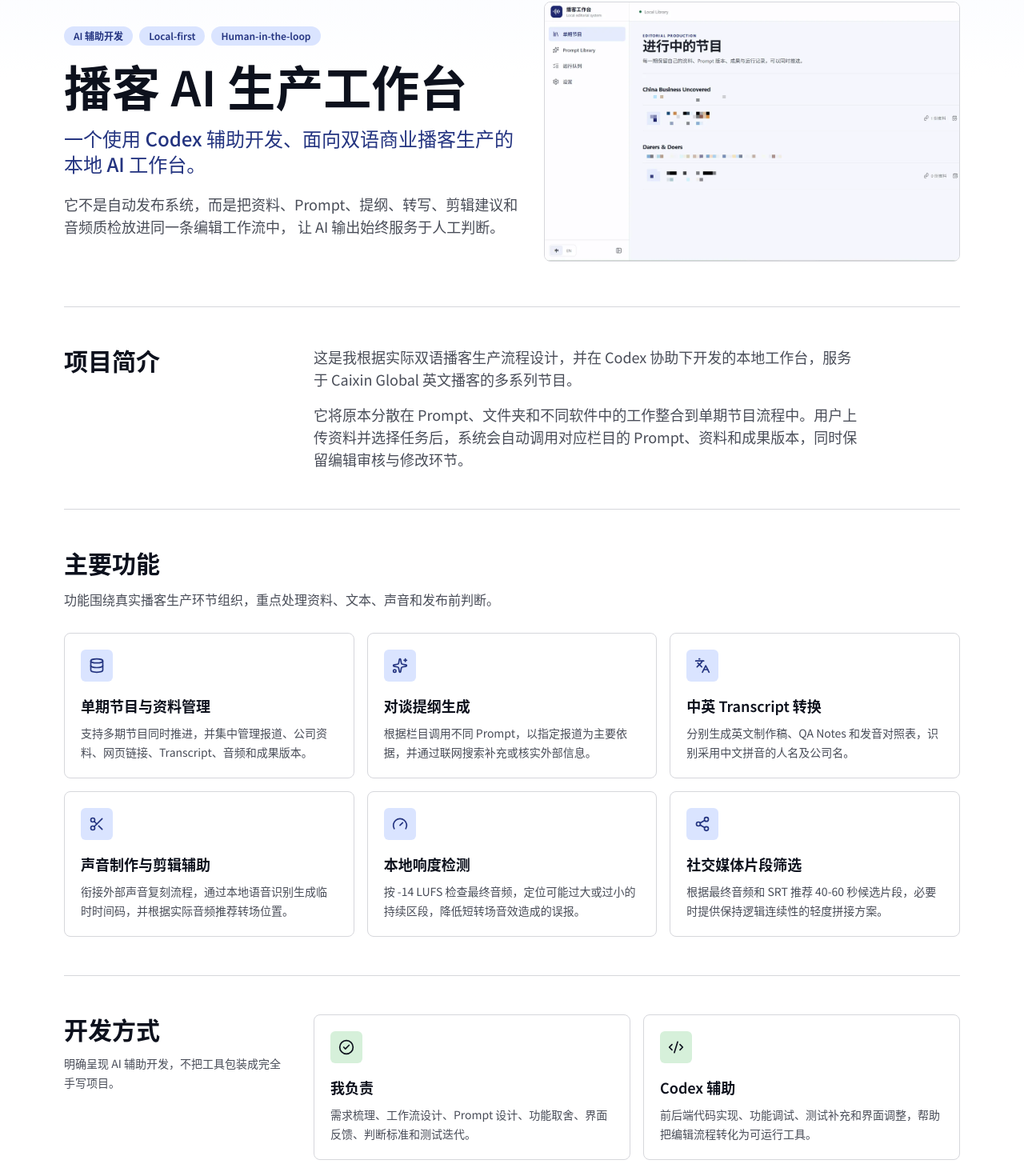
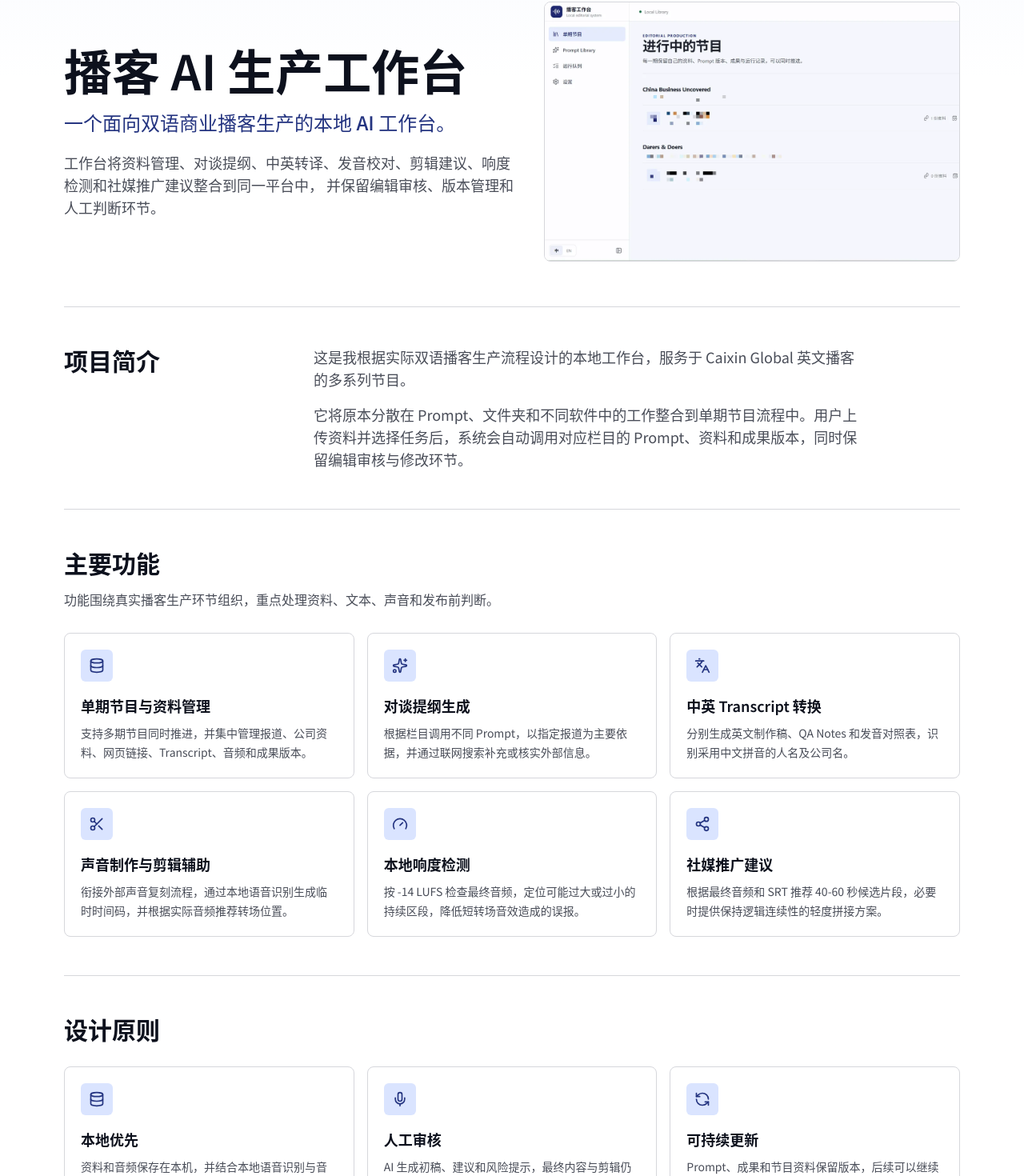
Before and after one commit to bohandu/bohandu.github.io, a Next.js app: page /projects/podcast-ai-workbench in a window 1280 px wide. Shown: the part 183-1653 px from the top of the page at 80% size. Built offline with nearby package versions, Linux system fonts and the light colour scheme.

Commit message:
Simplify AI project presentation

```diff
--- a/app/page.tsx
+++ b/app/page.tsx
@@ -110,7 +110,7 @@ export default function HomePage() {
           />
           <div className="mt-7 space-y-4">
             {latestProjects.map((item) => (
-              <WorkCard item={item} key={item.title} />
+              <WorkCard hideMeta item={item} key={item.title} />
             ))}
           </div>
         </div>
--- a/app/projects/page.tsx
+++ b/app/projects/page.tsx
@@ -33,25 +33,8 @@ export default function ProjectsPage() {
                 width={640}
               />
               <div className="p-5">
-                <div className="flex flex-wrap items-center gap-2">
-                  <span className="rounded-full bg-accent-soft px-3 py-1 text-xs font-semibold text-ink">
-                    {project.status}
-                  </span>
-                  {project.tags.map((tag) => (
-                    <span className="rounded-full bg-surface px-3 py-1 text-xs font-medium text-muted" key={tag}>
-                      {tag}
-                    </span>
-                  ))}
-                </div>
-                <h2 className="mt-4 text-2xl font-semibold leading-snug">{project.title}</h2>
+                <h2 className="text-2xl font-semibold leading-snug">{project.title}</h2>
                 <p className="mt-3 text-base leading-7 text-muted">{project.description}</p>
-                <div className="mt-5 flex flex-wrap gap-2">
-                  {project.technologies.map((technology) => (
-                    <span className="rounded-md border border-line px-2.5 py-1 text-xs font-medium text-muted" key={technology}>
-                      {technology}
-                    </span>
-                  ))}
-                </div>
                 {isExternal ? (
                   <a className={linkClass} href={project.link} rel="noreferrer" target="_blank">
                     查看项目
--- a/app/projects/podcast-ai-workbench/page.tsx
+++ b/app/projects/podcast-ai-workbench/page.tsx
@@ -3,8 +3,6 @@ import Link from "next/link";
 import {
   ArrowLeft,
   ArrowUpRight,
-  CheckCircle2,
-  Code2,
   Database,
   Gauge,
   Languages,
@@ -42,29 +40,16 @@ const featureItems = [
     icon: Gauge
   },
   {
-    title: "社交媒体片段筛选",
+    title: "社媒推广建议",
     description: "根据最终音频和 SRT 推荐 40-60 秒候选片段，必要时提供保持逻辑连续性的轻度拼接方案。",
     icon: Share2
-  }
-];
-
-const roleItems = [
-  {
-    title: "我负责",
-    description: "需求梳理、工作流设计、Prompt 设计、功能取舍、界面反馈、判断标准和测试迭代。",
-    icon: CheckCircle2
-  },
-  {
-    title: "Codex 辅助",
-    description: "前后端代码实现、功能调试、测试补充和界面调整，帮助把编辑流程转化为可运行工具。",
-    icon: Code2
   }
 ];
 
 const principleItems = [
   {
     title: "本地优先",
-    description: "资料和音频保存在本机，无须额外购买云端 API。",
+    description: "资料和音频保存在本机，并结合本地语音识别与音频测量组件。",
     icon: Database
   },
   {
@@ -109,22 +94,15 @@ export default function PodcastAiWorkbenchPage() {
 
       <section className="grid gap-8 border-b border-line pb-10 pt-8 md:grid-cols-[minmax(0,1fr)_minmax(320px,520px)] md:items-center md:pb-14">
         <div className="copy-width">
-          <div className="flex flex-wrap gap-2">
-            {["AI 辅助开发", "Local-first", "Human-in-the-loop"].map((tag) => (
-              <span className="rounded-full bg-primary-soft px-3 py-1 text-xs font-semibold text-primary" key={tag}>
-                {tag}
-              </span>
-            ))}
-          </div>
-          <h1 className="mt-5 text-balance text-4xl font-semibold leading-tight md:text-6xl">
+          <h1 className="text-balance text-4xl font-semibold leading-tight md:text-6xl">
             播客 AI 生产工作台
           </h1>
           <p className="mt-5 text-xl font-medium leading-8 text-primary md:text-2xl">
-            一个使用 Codex 辅助开发、面向双语商业播客生产的本地 AI 工作台。
+            一个面向双语商业播客生产的本地 AI 工作台。
           </p>
           <p className="mt-5 text-base leading-8 text-muted md:text-lg">
-            它不是自动发布系统，而是把资料、Prompt、提纲、转写、剪辑建议和音频质检放进同一条编辑工作流中，
-            让 AI 输出始终服务于人工判断。
+            工作台将资料管理、对谈提纲、中英转译、发音校对、剪辑建议、响度检测和社媒推广建议整合到同一平台中，
+            并保留编辑审核、版本管理和人工判断环节。
           </p>
         </div>
 
@@ -144,7 +122,7 @@ export default function PodcastAiWorkbenchPage() {
         </div>
         <div className="copy-width space-y-4 text-base leading-8 text-muted md:text-lg">
           <p>
-            这是我根据实际双语播客生产流程设计，并在 Codex 协助下开发的本地工作台，服务于 Caixin Global 英文播客的多系列节目。
+            这是我根据实际双语播客生产流程设计的本地工作台，服务于 Caixin Global 英文播客的多系列节目。
           </p>
           <p>
             它将原本分散在 Prompt、文件夹和不同软件中的工作整合到单期节目流程中。用户上传资料并选择任务后，系统会自动调用对应栏目的 Prompt、资料和成果版本，同时保留编辑审核与修改环节。
@@ -174,34 +152,6 @@ export default function PodcastAiWorkbenchPage() {
               </article>
             );
           })}
-        </div>
-      </section>
-
-      <section className="grid gap-8 border-b border-line py-12 md:grid-cols-[280px_minmax(0,1fr)]">
-        <div>
-          <h2 className="text-3xl font-semibold leading-tight">开发方式</h2>
-          <p className="mt-3 text-sm leading-6 text-muted">
-            明确呈现 AI 辅助开发，不把工具包装成完全手写项目。
-          </p>
-        </div>
-        <div>
-          <div className="grid gap-4 md:grid-cols-2">
-            {roleItems.map((item) => {
-              const Icon = item.icon;
-              return (
-                <article className="stable-card p-5" key={item.title}>
-                  <div className="flex h-10 w-10 items-center justify-center rounded-md bg-accent-soft text-ink">
-                    <Icon aria-hidden size={20} />
-                  </div>
-                  <h3 className="mt-4 text-lg font-semibold leading-7">{item.title}</h3>
-                  <p className="mt-2 text-sm leading-6 text-muted">{item.description}</p>
-                </article>
-              );
-            })}
-          </div>
-          <p className="mt-6 max-w-3xl text-base leading-8 text-muted">
-            工作台采用 React、TypeScript、FastAPI 和 SQLite 构建，通过 Codex CLI 使用 ChatGPT 账户能力，并结合本地语音识别与音频测量组件。
-          </p>
         </div>
       </section>
 
--- a/components/WorkCard.tsx
+++ b/components/WorkCard.tsx
@@ -1,18 +1,22 @@
 import { ArrowUpRight } from "lucide-react";
 import type { WorkSummary } from "@/lib/content";
 
-export function WorkCard({ item }: { item: WorkSummary }) {
+export function WorkCard({ hideMeta = false, item }: { hideMeta?: boolean; item: WorkSummary }) {
   const hasListenLinks = item.links && item.links.length > 0;
   const hasPrimaryLink = Boolean(item.link);
 
   return (
     <article className="stable-card p-5 transition hover:border-primary">
-      <div className="flex flex-wrap items-center gap-x-3 gap-y-2 text-sm text-muted">
-        <span className="rounded-full bg-primary-soft px-3 py-1 text-xs font-semibold text-primary">{item.category}</span>
-        <span>{item.source}</span>
-        <time dateTime={item.date}>{item.dateLabel}</time>
-      </div>
-      <h3 className="mt-4 text-xl font-semibold leading-snug">{item.title}</h3>
+      {hideMeta ? null : (
+        <div className="flex flex-wrap items-center gap-x-3 gap-y-2 text-sm text-muted">
+          <span className="rounded-full bg-primary-soft px-3 py-1 text-xs font-semibold text-primary">{item.category}</span>
+          <span>{item.source}</span>
+          <time dateTime={item.date}>{item.dateLabel}</time>
+        </div>
+      )}
+      <h3 className={hideMeta ? "text-xl font-semibold leading-snug" : "mt-4 text-xl font-semibold leading-snug"}>
+        {item.title}
+      </h3>
       <p className="mt-3 text-sm leading-6 text-muted">{item.description}</p>
       {hasListenLinks ? (
         <div className="mt-4 flex flex-wrap items-center gap-2 text-sm font-semibold">
--- a/data/projects.json
+++ b/data/projects.json
@@ -2,10 +2,7 @@
   {
     "title": "播客 AI 生产工作台",
     "date": "2026-07-29",
-    "status": "持续迭代",
-    "description": "使用 Codex 辅助开发的本地播客工作台，将资料管理、对谈提纲、中英转译、发音校对、剪辑建议、响度检测和片段筛选整合到同一流程中。",
-    "technologies": ["AI 辅助开发", "播客生产", "Workflow 设计"],
-    "tags": ["AI", "Podcast"],
+    "description": "将资料管理、对谈提纲、中英转译、发音校对、剪辑建议、响度检测和社媒推广建议整合到同一平台中。",
     "thumbnail": "/projects/podcast-workbench-overview.webp",
     "thumbnailAlt": "播客 AI 生产工作台总览界面截图",
     "link": "/projects/podcast-ai-workbench/"
@@ -13,10 +10,7 @@
   {
     "title": "个人论文与传播研究",
     "date": "2026-05-01",
-    "status": "整理中",
     "description": "围绕新闻传播、平台内容与公共议题展开研究整理，后续可补充摘要、方法、数据和论文链接。",
-    "technologies": ["传播研究", "文献整理", "内容分析"],
-    "tags": ["Research", "Writing"],
     "thumbnail": "/project-paper.svg",
     "thumbnailAlt": "个人论文与传播研究项目封面",
     "link": "https://example.com"
@@ -24,10 +18,7 @@
   {
     "title": "媒体研究工具箱",
     "date": "2026-07-01",
-    "status": "规划中",
     "description": "预留给数据整理、文本分析、可视化和小型内容产品原型，用于把研究流程沉淀成可复用工具。",
-    "technologies": ["文本分析", "数据可视化", "产品原型"],
-    "tags": ["Tools", "Data"],
     "thumbnail": "/project-toolkit.svg",
     "thumbnailAlt": "媒体研究工具箱项目封面",
     "link": "https://example.com"
--- a/lib/content.ts
+++ b/lib/content.ts
@@ -15,7 +15,14 @@ export type WritingItem = {
   links?: { label: string; url: string }[];
 };
 
-export type ProjectItem = (typeof projectsData)[number];
+export type ProjectItem = {
+  title: string;
+  date: string;
+  description: string;
+  thumbnail: string;
+  thumbnailAlt: string;
+  link: string;
+};
 
 export type WorkSummary = {
   title: string;
@@ -30,6 +37,7 @@ export type WorkSummary = {
 };
 
 const writingItems = writingData as WritingItem[];
+const projectItems = projectsData as ProjectItem[];
 
 function formatChineseDate(date: string) {
   const parsed = new Date(`${date}T00:00:00`);
@@ -76,7 +84,7 @@ export function getLatestWriting() {
 }
 
 export function getProjects() {
-  return sortByDateDesc(projectsData);
+  return sortByDateDesc(projectItems);
 }
 
 export function getLatestProjects(): WorkSummary[] {
@@ -84,8 +92,8 @@ export function getLatestProjects(): WorkSummary[] {
     .slice(0, 4)
     .map((project) => ({
       title: project.title,
-      category: project.status,
-      source: project.tags.join(" / "),
+      category: "",
+      source: "",
       date: project.date,
       dateLabel: formatChineseDate(project.date),
       description: project.description,
```
Also changed, not shown: 1 other file (tests, documents, lock files or other folders).
